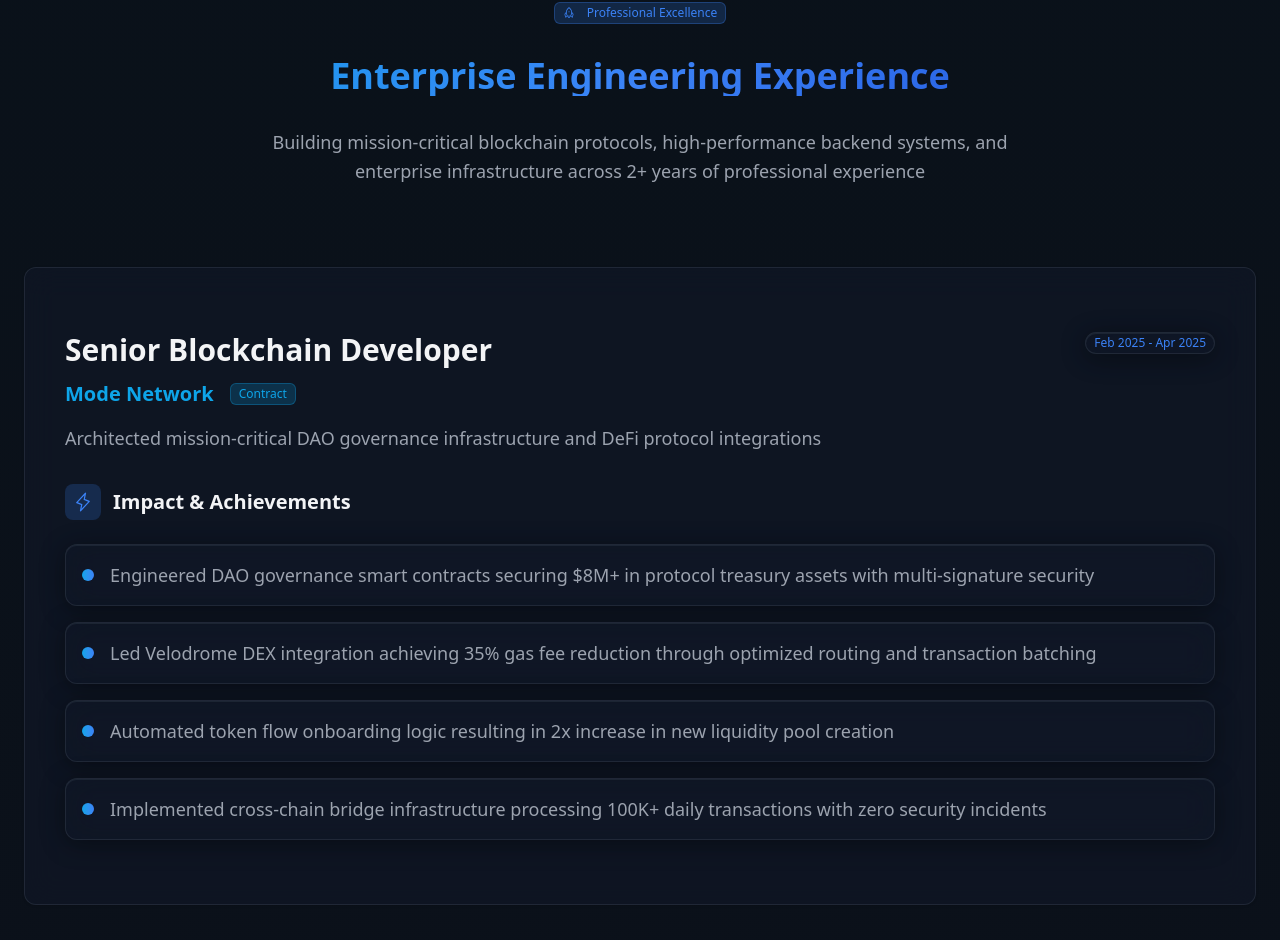
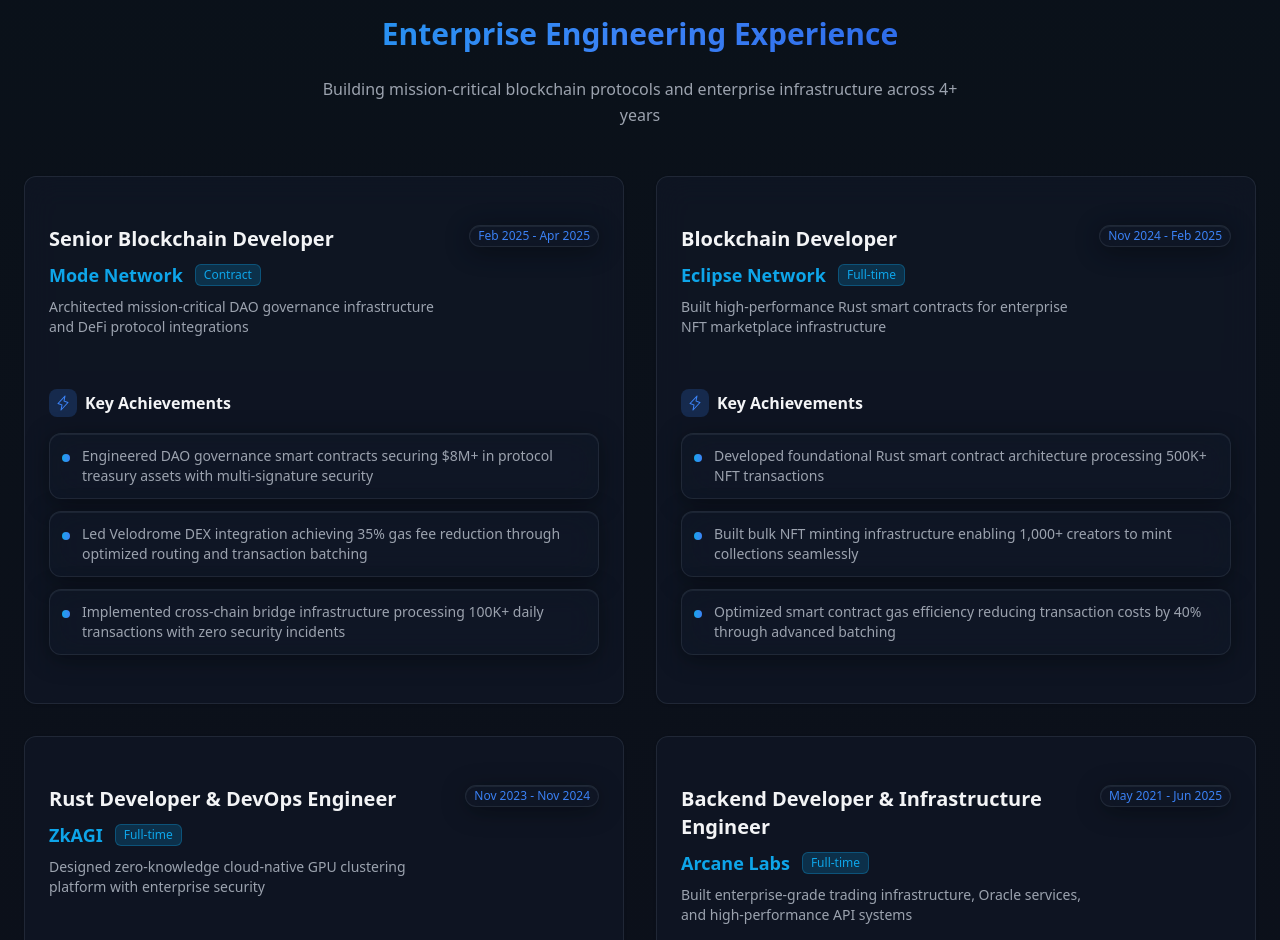
Before and after one commit to technotus1243-ops/spark-template, a React (Vite) app: page / in a window 1280 px wide. Shown: the part 1860-2800 px from the top of the page. Built offline with nearby package versions, Linux system fonts and the light colour scheme.

Commit message:
Generated by Spark: here one issue that when i go to particual section is is not fit in single view i need to scroll so basically each project and expereince i slookable in one view without scroll and all so shorter or do something that will looks good

```diff
--- a/src/App.tsx
+++ b/src/App.tsx
@@ -122,7 +122,6 @@
       achievements: [
         "Engineered DAO governance smart contracts securing $8M+ in protocol treasury assets with multi-signature security",
         "Led Velodrome DEX integration achieving 35% gas fee reduction through optimized routing and transaction batching",
-        "Automated token flow onboarding logic resulting in 2x increase in new liquidity pool creation",
         "Implemented cross-chain bridge infrastructure processing 100K+ daily transactions with zero security incidents"
       ]
     },
@@ -135,7 +134,6 @@
       achievements: [
         "Developed foundational Rust smart contract architecture processing 500K+ NFT transactions",
         "Built bulk NFT minting infrastructure enabling 1,000+ creators to mint collections seamlessly",
-        "Engineered Telegram bot integration for NFT staking, onboarding 500+ active users",
         "Optimized smart contract gas efficiency reducing transaction costs by 40% through advanced batching"
       ]
     },
@@ -148,22 +146,19 @@
       achievements: [
         "Architected first-of-its-kind zero-knowledge GPU-clustering platform supporting local GPU connections",
         "Automated Kubernetes workflows with Docker integration and Ray framework for distributed computing",
-        "Engineered ZK-layered pipeline reducing ML compute costs by 40% and increasing GPU throughput by 60%",
-        "Built enterprise-grade infrastructure handling distributed GPU workloads across multiple data centers"
+        "Engineered ZK-layered pipeline reducing ML compute costs by 40% and increasing GPU throughput by 60%"
       ]
     },
     {
       company: "Arcane Labs",
       role: "Backend Developer & Infrastructure Engineer",
-      period: "May 2023 - Jun 2025",
+      period: "May 2021 - Jun 2025",
       type: "Full-time",
       description: "Built enterprise-grade trading infrastructure, Oracle services, and high-performance API systems",
       achievements: [
         "Architected Oracle service using TWAP calculations delivering real-time price feeds for 200+ cryptocurrency tokens",
         "Built webhook integration system processing 100K+ real-time market updates per second with sub-millisecond latency",
-        "Developed and maintained 30+ microservice-based REST APIs achieving sub-200ms response times and 99.9% uptime",
-        "Designed scalable feed system handling 50,000+ items with optimized caching, reducing data retrieval latency by 75%",
-        "Delivered secure, scalable APIs enabling smooth integrations and contributing to 20% increase in user engagement"
+        "Developed and maintained 30+ microservice-based REST APIs achieving sub-200ms response times and 99.9% uptime"
       ]
     }
   ]
@@ -274,7 +269,7 @@
                 { value: "$8M+", label: "Protocol Assets Secured", icon: <Shield className="w-5 h-5" />, color: "text-emerald-400" },
                 { value: "500K+", label: "Smart Contract Transactions", icon: <Network className="w-5 h-5" />, color: "text-blue-400" },
                 { value: "99.9%", label: "API System Uptime", icon: <Cpu className="w-5 h-5" />, color: "text-purple-400" },
-                { value: "2+", label: "Years Enterprise Experience", icon: <Code className="w-5 h-5" />, color: "text-orange-400" }
+                { value: "4+", label: "Years Enterprise Experience", icon: <Code className="w-5 h-5" />, color: "text-orange-400" }
               ].map((metric, index) => (
                 <div key={index} className="metric-card group">
                   <div className="flex justify-center mb-3">
@@ -395,54 +390,63 @@
       </section>
 
       {/* Experience Section */}
-      <section id="experience" className="py-24 px-6 relative">
+      <section id="experience" className="py-16 px-6 relative">
         <div className="absolute inset-0 bg-gradient-to-b from-primary/5 to-accent/5"></div>
         <div className="max-w-7xl mx-auto relative">
-          <div className="text-center mb-20">
-            <Badge className="mb-8 bg-accent/20 text-accent border-accent/30">
+          <div className="text-center mb-12">
+            <Badge className="mb-6 bg-accent/20 text-accent border-accent/30">
               <Rocket className="w-4 h-4 mr-2" />
               Professional Excellence
             </Badge>
-            <h2 className="text-4xl font-bold mb-8 gradient-text">Enterprise Engineering Experience</h2>
-            <p className="text-lg text-muted-foreground max-w-3xl mx-auto leading-relaxed">
-              Building mission-critical blockchain protocols, high-performance backend systems, and enterprise infrastructure across 2+ years of professional experience
+            <h2 className="text-3xl font-bold mb-6 gradient-text">Enterprise Engineering Experience</h2>
+            <p className="text-base text-muted-foreground max-w-2xl mx-auto leading-relaxed">
+              Building mission-critical blockchain protocols and enterprise infrastructure across 4+ years
             </p>
           </div>
 
-          <div className="space-y-12">
+          <div className="grid lg:grid-cols-2 gap-8">
             {experiences.map((exp, index) => (
-              <Card key={index} className="project-card group overflow-hidden">
-                <CardContent className="p-10">
-                  <div className="flex flex-col lg:flex-row lg:items-start lg:justify-between mb-8">
-                    <div className="mb-6 lg:mb-0">
-                      <h3 className="text-3xl font-bold mb-3 gradient-text-blue">{exp.role}</h3>
-                      <div className="flex items-center gap-4 mb-4">
-                        <h4 className="text-xl text-primary font-bold">{exp.company}</h4>
-                        <Badge variant="secondary" className="bg-primary/20 text-primary border-primary/30">
+              <Card key={index} className="project-card group overflow-hidden h-fit">
+                <CardContent className="p-6">
+                  <div className="flex flex-col mb-6">
+                    <div className="flex items-start justify-between mb-4">
+                      <div className="flex-1">
+                        <h3 className="text-xl font-bold mb-2 gradient-text-blue">{exp.role}</h3>
+                        <div className="flex items-center gap-3 mb-2">
+                          <h4 className="text-lg text-primary font-bold">{exp.company}</h4>
+                          <Badge variant="secondary" className="bg-primary/20 text-primary border-primary/30 text-xs">
                             {exp.type}
                           </Badge>
                         </div>
-                      <p className="text-muted-foreground text-lg">{exp.description}</p>
+                        <p className="text-muted-foreground text-sm mb-3">{exp.description}</p>
                       </div>
-                    <Badge variant="outline" className="glass-card border-white/20 text-accent w-fit">
+                      <Badge variant="outline" className="glass-card border-white/20 text-accent text-xs ml-4">
                         {exp.period}
                       </Badge>
                     </div>
+                  </div>
 
                   <div>
-                    <h5 className="font-bold text-xl mb-6 flex items-center gap-3">
-                      <div className="p-2 bg-accent/20 rounded-lg">
-                        <Lightning className="w-5 h-5 text-accent" />
+                    <h5 className="font-bold text-base mb-4 flex items-center gap-2">
+                      <div className="p-1.5 bg-accent/20 rounded-lg">
+                        <Lightning className="w-4 h-4 text-accent" />
                       </div>
-                      Impact & Achievements
+                      Key Achievements
                     </h5>
-                    <div className="grid gap-4">
-                      {exp.achievements.map((achievement, i) => (
-                        <div key={i} className="flex items-start gap-4 glass-card p-4 rounded-lg">
-                          <div className="w-3 h-3 bg-gradient-to-r from-primary to-accent rounded-full mt-2 flex-shrink-0"></div>
-                          <p className="text-muted-foreground text-lg">{achievement}</p>
+                    <div className="space-y-3">
+                      {exp.achievements.slice(0, 3).map((achievement, i) => (
+                        <div key={i} className="flex items-start gap-3 glass-card p-3 rounded-lg">
+                          <div className="w-2 h-2 bg-gradient-to-r from-primary to-accent rounded-full mt-2 flex-shrink-0"></div>
+                          <p className="text-muted-foreground text-sm">{achievement}</p>
                         </div>
                       ))}
+                      {exp.achievements.length > 3 && (
+                        <div className="text-center">
+                          <Badge variant="outline" className="text-xs">
+                            +{exp.achievements.length - 3} more achievements
+                          </Badge>
+                        </div>
+                      )}
                     </div>
                   </div>
                 </CardContent>
@@ -453,31 +457,31 @@
       </section>
 
       {/* Skills Section */}
-      <section id="skills" className="py-24 px-6 relative">
+      <section id="skills" className="py-16 px-6 relative">
         <div className="absolute inset-0 bg-gradient-to-r from-primary/5 via-accent/5 to-primary/5"></div>
         <div className="max-w-7xl mx-auto relative">
-          <div className="text-center mb-20">
-            <Badge className="mb-8 bg-primary/20 text-primary border-primary/30">
+          <div className="text-center mb-12">
+            <Badge className="mb-6 bg-primary/20 text-primary border-primary/30">
               <Cpu className="w-4 h-4 mr-2" />
               Technical Arsenal
             </Badge>
-            <h2 className="text-4xl font-bold mb-8 gradient-text">Technical Expertise & Architecture</h2>
-            <p className="text-lg text-muted-foreground max-w-3xl mx-auto leading-relaxed">
+            <h2 className="text-3xl font-bold mb-6 gradient-text">Technical Expertise & Architecture</h2>
+            <p className="text-base text-muted-foreground max-w-2xl mx-auto leading-relaxed">
               Enterprise-grade technology stack spanning blockchain protocols, distributed systems, and cloud-native infrastructure
             </p>
           </div>
 
-          <div className="grid md:grid-cols-2 lg:grid-cols-3 xl:grid-cols-5 gap-8">
+          <div className="grid md:grid-cols-2 lg:grid-cols-3 xl:grid-cols-5 gap-6">
             {skills.map((skillGroup, index) => (
-              <Card key={index} className="glass-card group">
-                <CardHeader className="pb-4">
-                  <div className="flex items-center gap-4 mb-6">
-                    <div className="p-4 bg-gradient-to-br from-primary/20 to-accent/20 rounded-xl text-primary group-hover:scale-110 transition-transform">
+              <Card key={index} className="glass-card group h-fit">
+                <CardHeader className="pb-3">
+                  <div className="flex items-center gap-3 mb-4">
+                    <div className="p-3 bg-gradient-to-br from-primary/20 to-accent/20 rounded-xl text-primary group-hover:scale-110 transition-transform">
                       {skillGroup.icon}
                     </div>
                     <div>
-                      <CardTitle className="text-lg gradient-text-accent">{skillGroup.category}</CardTitle>
-                      <div className="text-sm text-muted-foreground">
+                      <CardTitle className="text-base gradient-text-accent">{skillGroup.category}</CardTitle>
+                      <div className="text-xs text-muted-foreground">
                         {skillGroup.items.length} technologies
                       </div>
                     </div>
@@ -485,15 +489,22 @@
                 </CardHeader>
 
                 <CardContent>
-                  <div className="space-y-3">
-                    {skillGroup.items.map((skill, i) => (
+                  <div className="space-y-2">
+                    {skillGroup.items.slice(0, 6).map((skill, i) => (
                       <div
                         key={i}
-                        className="skill-badge group-hover:transform group-hover:scale-105 transition-all"
+                        className="skill-badge group-hover:transform group-hover:scale-105 transition-all text-xs"
                       >
                         {skill}
                       </div>
                     ))}
+                    {skillGroup.items.length > 6 && (
+                      <div className="text-center">
+                        <Badge variant="outline" className="text-xs">
+                          +{skillGroup.items.length - 6} more
+                        </Badge>
+                      </div>
+                    )}
                   </div>
                 </CardContent>
               </Card>
@@ -501,18 +512,18 @@
           </div>
 
           {/* Additional Certifications/Achievements */}
-          <div className="mt-20 text-center">
-            <h3 className="text-2xl font-bold mb-8 gradient-text">Professional Recognition</h3>
+          <div className="mt-12 text-center">
+            <h3 className="text-xl font-bold mb-6 gradient-text">Professional Recognition</h3>
             <div className="grid md:grid-cols-3 gap-6">
               {[
                 { title: "IIT Kharagpur", subtitle: "Bachelor of Technology", icon: "🎓" },
                 { title: "Inter-IIT Tech Meet", subtitle: "Aptos Blockchain Challenge", icon: "🏆" },
-                { title: "Enterprise Developer", subtitle: "2+ Years Experience", icon: "⛓️" }
+                { title: "Enterprise Developer", subtitle: "4+ Years Experience", icon: "⛓️" }
               ].map((cert, index) => (
-                <div key={index} className="glass-card p-6 text-center group">
-                  <div className="text-4xl mb-4 group-hover:scale-110 transition-transform">{cert.icon}</div>
-                  <h4 className="font-bold text-lg mb-2 text-primary">{cert.title}</h4>
-                  <p className="text-muted-foreground">{cert.subtitle}</p>
+                <div key={index} className="glass-card p-4 text-center group">
+                  <div className="text-3xl mb-3 group-hover:scale-110 transition-transform">{cert.icon}</div>
+                  <h4 className="font-bold text-base mb-2 text-primary">{cert.title}</h4>
+                  <p className="text-muted-foreground text-sm">{cert.subtitle}</p>
                 </div>
               ))}
             </div>
@@ -521,126 +532,129 @@
       </section>
 
       {/* Projects Section */}
-      <section id="projects" className="py-24 px-6 relative">
+      <section id="projects" className="py-16 px-6 relative">
         <div className="absolute inset-0 bg-gradient-to-b from-accent/5 to-primary/5"></div>
         <div className="max-w-7xl mx-auto relative">
-          <div className="text-center mb-20">
-            <Badge className="mb-8 bg-accent/20 text-accent border-accent/30">
+          <div className="text-center mb-12">
+            <Badge className="mb-6 bg-accent/20 text-accent border-accent/30">
               <Code className="w-4 h-4 mr-2" />
               Portfolio Showcase
             </Badge>
-            <h2 className="text-4xl font-bold mb-8 gradient-text">Mission-Critical Project Portfolio</h2>
-            <p className="text-lg text-muted-foreground max-w-3xl mx-auto leading-relaxed">
-              Enterprise-grade solutions demonstrating advanced technical expertise, security-first architecture, and measurable business impact
+            <h2 className="text-3xl font-bold mb-6 gradient-text">Mission-Critical Project Portfolio</h2>
+            <p className="text-base text-muted-foreground max-w-2xl mx-auto leading-relaxed">
+              Enterprise-grade solutions demonstrating advanced technical expertise and measurable business impact
             </p>
           </div>
 
-          <div className="grid md:grid-cols-2 gap-10">
+          <div className="grid md:grid-cols-2 gap-8 mb-12">
             {projects.map((project, index) => (
-              <Card key={index} className="project-card group">
-                <CardHeader className="pb-6">
-                  <div className="flex items-start gap-6 mb-6">
-                    <div className="p-5 bg-gradient-to-br from-primary/20 to-accent/20 rounded-xl text-primary group-hover:scale-110 transition-transform">
+              <Card key={index} className="project-card group h-fit">
+                <CardHeader className="pb-4">
+                  <div className="flex items-start gap-4 mb-4">
+                    <div className="p-3 bg-gradient-to-br from-primary/20 to-accent/20 rounded-xl text-primary group-hover:scale-110 transition-transform">
                       {project.icon}
                     </div>
                     <div className="flex-1">
-                      <CardTitle className="text-xl mb-3 gradient-text-accent">{project.title}</CardTitle>
-                      <div className="flex items-center gap-3 text-sm">
-                        <div className="w-3 h-3 bg-green-400 rounded-full animate-pulse"></div>
+                      <CardTitle className="text-lg mb-2 gradient-text-accent">{project.title}</CardTitle>
+                      <div className="flex items-center gap-2 text-xs">
+                        <div className="w-2 h-2 bg-green-400 rounded-full animate-pulse"></div>
                         <span className="text-emerald-400 font-semibold">Production Ready</span>
-                        <div className="w-px h-4 bg-border"></div>
+                        <div className="w-px h-3 bg-border"></div>
                         <span className="text-muted-foreground">Enterprise Grade</span>
                       </div>
                     </div>
                   </div>
-                  <CardDescription className="text-lg leading-relaxed text-muted-foreground">
+                  <CardDescription className="text-sm leading-relaxed text-muted-foreground">
                     {project.description}
                   </CardDescription>
                 </CardHeader>
 
-                <CardContent>
-                  <div className="space-y-8">
+                <CardContent className="space-y-6">
                   <div>
-                      <h4 className="font-bold text-lg mb-4 text-accent flex items-center gap-3">
-                        <div className="p-2 bg-accent/20 rounded-lg">
-                          <Lightning className="w-4 h-4" />
+                    <h4 className="font-bold text-sm mb-3 text-accent flex items-center gap-2">
+                      <div className="p-1 bg-accent/20 rounded">
+                        <Lightning className="w-3 h-3" />
                       </div>
                       Performance Metrics
                     </h4>
-                      <div className="glass-card p-4 rounded-lg">
-                        <p className="text-muted-foreground">{project.metrics}</p>
+                    <div className="glass-card p-3 rounded-lg">
+                      <p className="text-muted-foreground text-xs">{project.metrics}</p>
                     </div>
                   </div>
 
                   <div>
-                      <h4 className="font-bold text-lg mb-4 flex items-center gap-3">
-                        <div className="p-2 bg-primary/20 rounded-lg">
-                          <Cpu className="w-4 h-4 text-primary" />
+                    <h4 className="font-bold text-sm mb-3 flex items-center gap-2">
+                      <div className="p-1 bg-primary/20 rounded">
+                        <Cpu className="w-3 h-3 text-primary" />
                       </div>
                       Technology Stack
                     </h4>
-                      <div className="flex flex-wrap gap-3">
-                        {project.technologies.map((tech, i) => (
-                          <span key={i} className="skill-badge">
+                    <div className="flex flex-wrap gap-2">
+                      {project.technologies.slice(0, 4).map((tech, i) => (
+                        <span key={i} className="skill-badge text-xs">
                           {tech}
                         </span>
                       ))}
+                      {project.technologies.length > 4 && (
+                        <span className="skill-badge text-xs">
+                          +{project.technologies.length - 4}
+                        </span>
+                      )}
                     </div>
                   </div>
 
-                    <div className="flex gap-4 pt-6 border-t border-white/10">
+                  <div className="flex gap-3 pt-4 border-t border-white/10">
                     <Button
                       size="sm"
-                        className="btn-primary flex-1"
+                      className="btn-primary flex-1 text-xs py-2"
                       onClick={() => toast.success("Demo access granted", {description: "Contact for live demonstration"})}
                     >
-                        <Globe className="w-4 h-4 mr-2" />
+                      <Globe className="w-3 h-3 mr-1" />
                       Live Demo
                     </Button>
                     <Button
                       size="sm"
                       variant="outline"
-                        className="glass-card border-white/20 text-foreground hover:text-white flex-1"
+                      className="glass-card border-white/20 text-foreground hover:text-white flex-1 text-xs py-2"
                       onClick={() => toast.info("Source code available", {description: "Available for technical review"})}
                     >
-                        <Code className="w-4 h-4 mr-2" />
-                        View Code
+                      <Code className="w-3 h-3 mr-1" />
+                      Code
                     </Button>
-                    </div>
                   </div>
                 </CardContent>
               </Card>
             ))}
           </div>
 
-          <div className="text-center mt-20">
-            <Card className="glass-card max-w-4xl mx-auto">
-              <CardContent className="p-12">
-                <div className="mb-8">
-                  <h3 className="text-3xl font-bold mb-6 gradient-text">Enterprise-Ready Architecture Solutions</h3>
-                  <p className="text-lg text-muted-foreground leading-relaxed">
+          <div className="text-center">
+            <Card className="glass-card max-w-3xl mx-auto">
+              <CardContent className="p-8">
+                <div className="mb-6">
+                  <h3 className="text-2xl font-bold mb-4 gradient-text">Enterprise-Ready Architecture Solutions</h3>
+                  <p className="text-base text-muted-foreground leading-relaxed">
                     Partner with me to architect your next breakthrough system. I deliver enterprise-grade technical solutions,
                     proven security practices, and scalable infrastructure that transforms ambitious visions into production reality.
                   </p>
                 </div>
 
-                <div className="flex flex-col sm:flex-row gap-6 justify-center">
+                <div className="flex flex-col sm:flex-row gap-4 justify-center">
                   <Button
                     size="lg"
-                    className="btn-primary text-lg px-8 py-4"
+                    className="btn-primary text-base px-6 py-3"
                     onClick={() => handleNavClick('#contact')}
                   >
-                    <Terminal className="w-5 h-5 mr-3" />
+                    <Terminal className="w-4 h-4 mr-2" />
                     Start Enterprise Project
-                    <ArrowRight className="w-5 h-5 ml-3" />
+                    <ArrowRight className="w-4 h-4 ml-2" />
                   </Button>
                   <Button
                     size="lg"
                     variant="outline"
-                    className="glass-card border-border text-foreground hover:text-primary text-lg px-8 py-4"
+                    className="glass-card border-border text-foreground hover:text-primary text-base px-6 py-3"
                     onClick={() => toast.info("Architecture consultation", {description: "Schedule technical consultation"})}
                   >
-                    <Terminal className="w-5 h-5 mr-3" />
+                    <Terminal className="w-4 h-4 mr-2" />
                     Technical Architecture
                   </Button>
                 </div>
```
Lines whose indentation alone changed are shown as unchanged.
